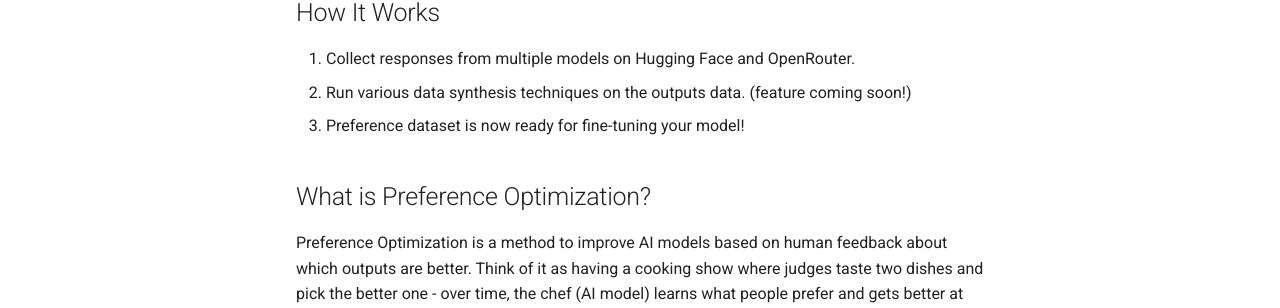
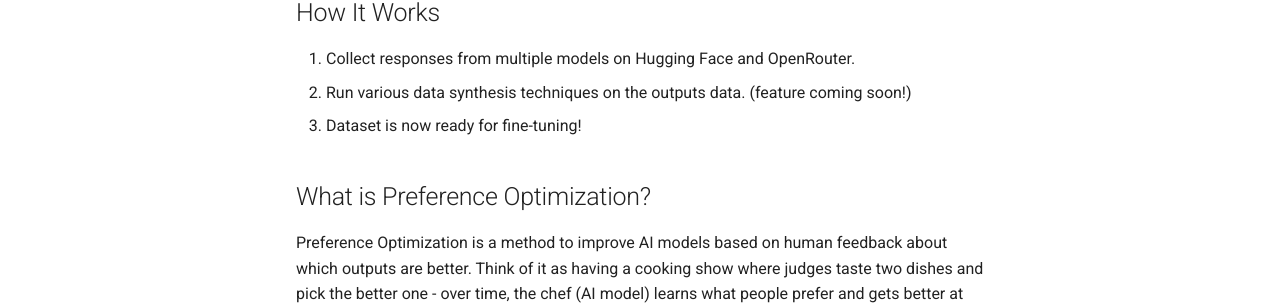
Before and after one commit to dannylee1020/openpo, an MkDocs documentation site: the page built from docs/index.md, in a window 1280 px wide and 1273 px high. Shown: the part 509-817 px from the top of the window. Built offline with MkDocs 1.6.1 and Material for MkDocs 9.7.7, drawn with Linux system fonts in a browser that asks for light colours; comment, search, counter and statistics services are not loaded.

```diff
--- a/docs/index.md
+++ b/docs/index.md
@@ -14,7 +14,7 @@ OpenPO simplifies building synthetic datasets by leveraging AI feedback from 200
 ## How It Works
 1. Collect responses from multiple models on Hugging Face and OpenRouter.
 2. Run various data synthesis techniques on the outputs data. (feature coming soon!)
-3. Preference dataset is now ready for fine-tuning your model!
+3. Dataset is now ready for fine-tuning!
 
 
 ## What is Preference Optimization?
```
Also changed, not shown: 1 other file.
